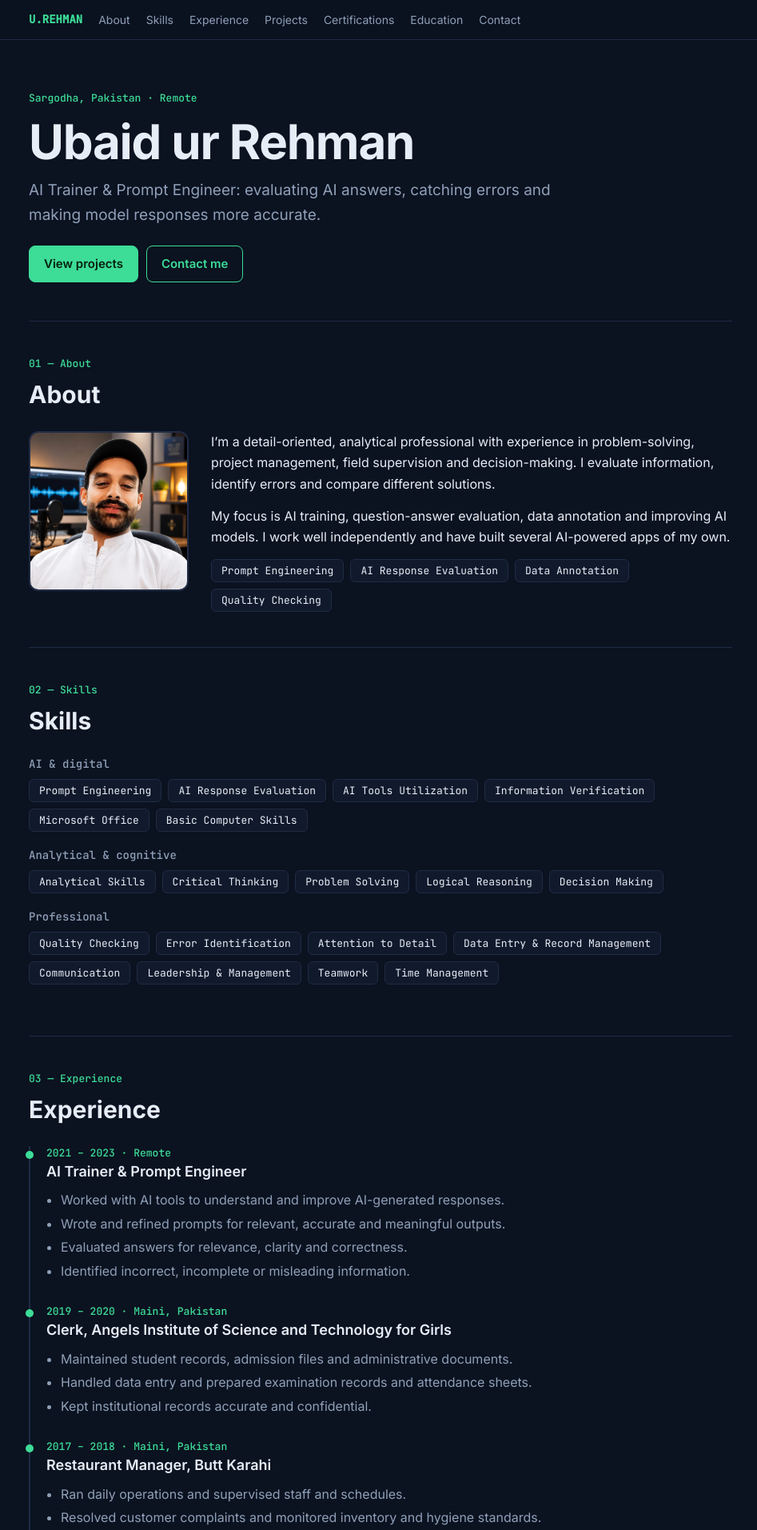
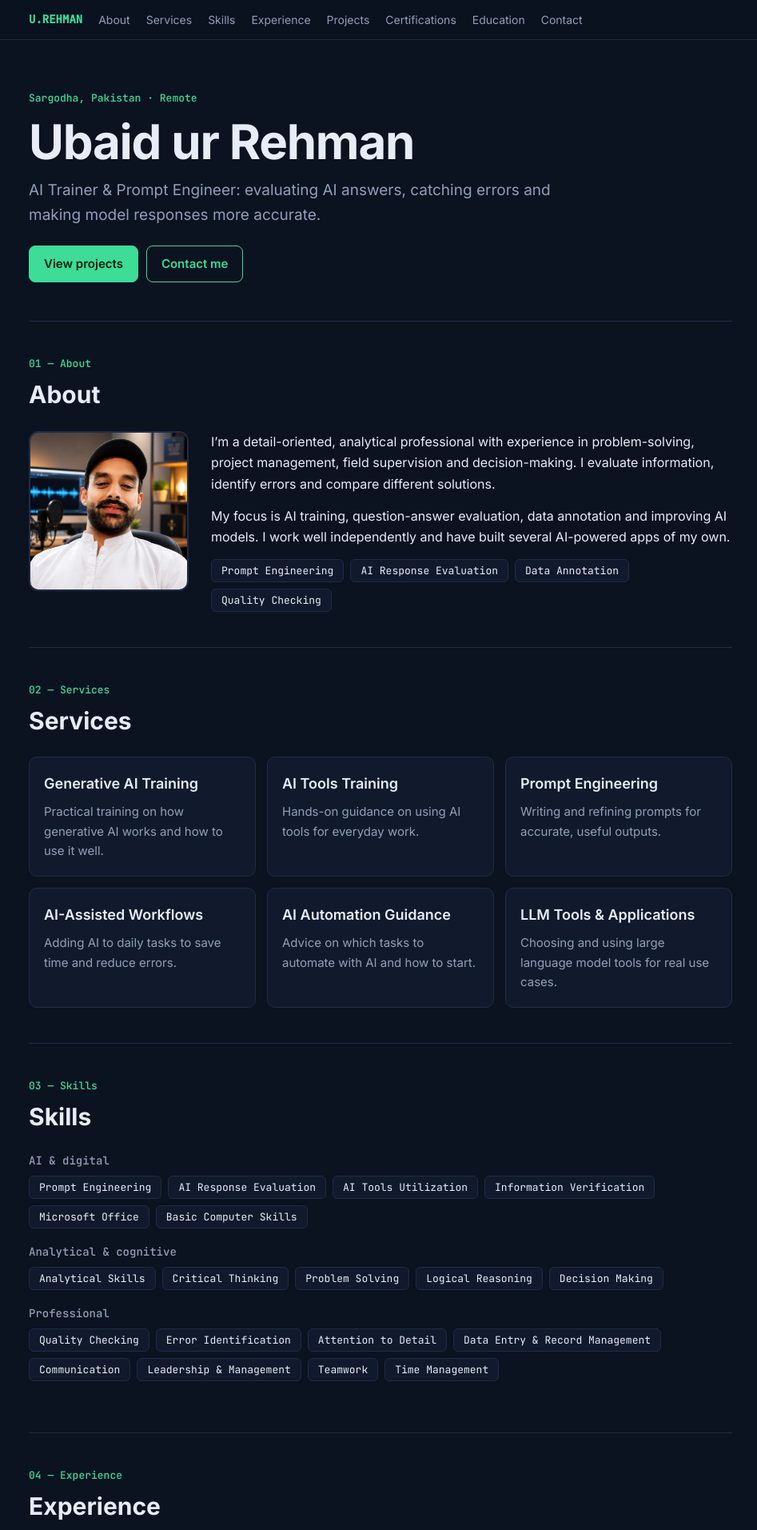
Before and after one commit to ubaidurrehman749/Ubaid-Ur-Rehman-Portfolio, a plain HTML site: page index.html in a window 1280 px wide. Shown: the top 1913 px of the page at 80% size, without its empty margins (164-1111 px from the left). Drawn offline with Linux system fonts and the light colour scheme.

Commit message:
Update index.html

```diff
--- a/index.html
+++ b/index.html
@@ -3,7 +3,7 @@
 <head>
 <meta charset="utf-8">
 <meta name="viewport" content="width=device-width, initial-scale=1">
-<meta name="description" content="Ubaid ur Rehman – AI Trainer & Prompt Engineer specializing in AI response evaluation, data annotation and prompt engineering.">
+<meta name="description" content="Ubaid ur Rehman – AI Trainer & Prompt Engineer offering generative AI training, prompt engineering and AI workflow guidance.">
 <title>Ubaid ur Rehman – AI Trainer & Prompt Engineer</title>
 <link rel="stylesheet" href="https://fonts.googleapis.com/css2?family=Inter:wght@400;500;600;700&family=JetBrains+Mono:wght@400;500&display=swap">
 <style>
@@ -55,7 +55,7 @@ footer .wrap{display:flex;justify-content:space-between;gap:12px;flex-wrap:wrap}
 </style>
 </head>
 <body>
-<nav><div class="wrap"><a class="logo" href="#top">U.REHMAN</a><a href="#about">About</a><a href="#skills">Skills</a><a href="#experience">Experience</a><a href="#projects">Projects</a><a href="#certifications">Certifications</a><a href="#education">Education</a><a href="#contact">Contact</a></div></nav>
+<nav><div class="wrap"><a class="logo" href="#top">U.REHMAN</a><a href="#about">About</a><a href="#services">Services</a><a href="#skills">Skills</a><a href="#experience">Experience</a><a href="#projects">Projects</a><a href="#certifications">Certifications</a><a href="#education">Education</a><a href="#contact">Contact</a></div></nav>
 
 <main class="wrap" id="top">
 <header class="hero">
@@ -78,8 +78,21 @@ footer .wrap{display:flex;justify-content:space-between;gap:12px;flex-wrap:wrap}
   </div>
 </section>
 
+<section id="services">
+  <p class="num">02 — Services</p>
+  <h2>Services</h2>
+  <div class="grid">
+    <div class="card"><h3>Generative AI Training</h3><p>Practical training on how generative AI works and how to use it well.</p></div>
+    <div class="card"><h3>AI Tools Training</h3><p>Hands-on guidance on using AI tools for everyday work.</p></div>
+    <div class="card"><h3>Prompt Engineering</h3><p>Writing and refining prompts for accurate, useful outputs.</p></div>
+    <div class="card"><h3>AI-Assisted Workflows</h3><p>Adding AI to daily tasks to save time and reduce errors.</p></div>
+    <div class="card"><h3>AI Automation Guidance</h3><p>Advice on which tasks to automate with AI and how to start.</p></div>
+    <div class="card"><h3>LLM Tools & Applications</h3><p>Choosing and using large language model tools for real use cases.</p></div>
+  </div>
+</section>
+
 <section id="skills">
-  <p class="num">02 — Skills</p>
+  <p class="num">03 — Skills</p>
   <h2>Skills</h2>
   <div class="grp"><h3>AI & digital</h3><ul class="chips"><li>Prompt Engineering</li><li>AI Response Evaluation</li><li>AI Tools Utilization</li><li>Information Verification</li><li>Microsoft Office</li><li>Basic Computer Skills</li></ul></div>
   <div class="grp"><h3>Analytical & cognitive</h3><ul class="chips"><li>Analytical Skills</li><li>Critical Thinking</li><li>Problem Solving</li><li>Logical Reasoning</li><li>Decision Making</li></ul></div>
@@ -87,7 +100,7 @@ footer .wrap{display:flex;justify-content:space-between;gap:12px;flex-wrap:wrap}
 </section>
 
 <section id="experience">
-  <p class="num">03 — Experience</p>
+  <p class="num">04 — Experience</p>
   <h2>Experience</h2>
   <div class="job"><div class="when">2021 – 2023 · Remote</div><h3>AI Trainer & Prompt Engineer</h3>
     <ul><li>Worked with AI tools to understand and improve AI-generated responses.</li><li>Wrote and refined prompts for relevant, accurate and meaningful outputs.</li><li>Evaluated answers for relevance, clarity and correctness.</li><li>Identified incorrect, incomplete or misleading information.</li></ul></div>
@@ -100,7 +113,7 @@ footer .wrap{display:flex;justify-content:space-between;gap:12px;flex-wrap:wrap}
 </section>
 
 <section id="projects">
-  <p class="num">04 — Projects</p>
+  <p class="num">05 — Projects</p>
   <h2>Projects</h2>
   <div class="grid">
     <div class="card"><h3>AI Tutor Live</h3><p>An AI-powered tutoring app for interactive learning and educational help.</p><a href="https://ai-tutor-live-mqlzvbuwck36zasjrcbcvb.streamlit.app/" target="_blank" rel="noopener">Live demo ↗</a></div>
@@ -111,19 +124,19 @@ footer .wrap{display:flex;justify-content:space-between;gap:12px;flex-wrap:wrap}
 </section>
 
 <section id="certifications">
-  <p class="num">05 — Certifications</p>
+  <p class="num">06 — Certifications</p>
   <h2>Certifications</h2>
   <div class="card"><h3>NASA Space Apps Challenge – Participation Certificate</h3><p>Took part in an international hackathon, working in a team on technology-driven problem-solving and innovation.</p></div>
 </section>
 
 <section id="education">
-  <p class="num">06 — Education</p>
+  <p class="num">07 — Education</p>
   <h2>Education</h2>
   <div class="job"><div class="when">2018 – 2020</div><h3>Bachelor of Arts (BA)</h3><ul><li>Allama Iqbal Open University (AIOU)</li></ul></div>
 </section>
 
 <section id="contact" class="contact">
-  <p class="num">07 — Contact</p>
+  <p class="num">08 — Contact</p>
   <h2>Get in touch</h2>
   <div><span>Email</span><a href="mailto:ubi5575@gmail.com">ubi5575@gmail.com</a></div>
   <div><span>WhatsApp</span><a href="https://wa.me/923488549946">+92 348 8549946</a></div>
```
